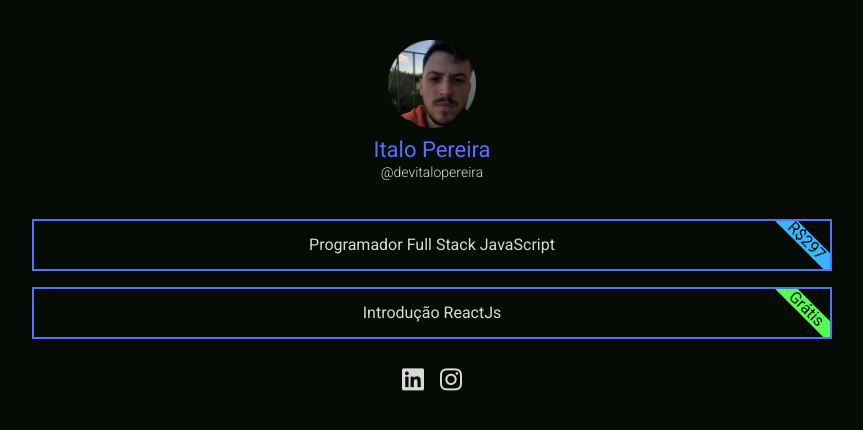
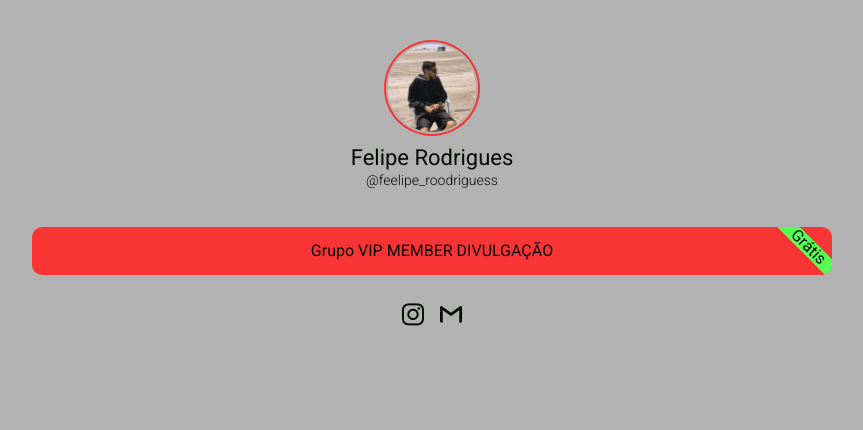
Before and after one commit to feelipe-roodriguess/linktree, a plain HTML site: page index.html in a window 1280 px wide. Shown: the whole page, without its empty margins (208-1071 px from the left). Drawn offline with nearby package versions, Linux system fonts and the light colour scheme.

Commit message:
change to filipe rodrigues profile

```diff
--- a/index.html
+++ b/index.html
@@ -3,55 +3,34 @@
 <head>
   <meta charset="UTF-8">
   <meta name="viewport" content="initial-scale=1.0">
-  <title>Italo Pereira</title>
+  <title>Felipe Rodrigues</title>
   <link rel="stylesheet" href="https://cdnjs.cloudflare.com/ajax/libs/meyer-reset/2.0/reset.css">
   <link rel="stylesheet" href="https://fonts.googleapis.com/css2?family=Roboto:wght@300;400;500&display=swap">
   <link rel="stylesheet" href="./styles/icons.css">
   <link rel="stylesheet" href="./styles/base.css">
-    <!-- Facebook Pixel Code -->
-  <script>
-    !function(f,b,e,v,n,t,s)
-    {if(f.fbq)return;n=f.fbq=function(){n.callMethod?
-    n.callMethod.apply(n,arguments):n.queue.push(arguments)};
-    if(!f._fbq)f._fbq=n;n.push=n;n.loaded=!0;n.version='2.0';
-    n.queue=[];t=b.createElement(e);t.async=!0;
-    t.src=v;s=b.getElementsByTagName(e)[0];
-    s.parentNode.insertBefore(t,s)}(window, document,'script',
-    'https://connect.facebook.net/en_US/fbevents.js');
-    fbq('init', '623310528575684');
-    fbq('track', 'PageView');
-  </script>
-  <noscript><img height="1" width="1" style="display:none"
-    src="https://www.facebook.com/tr?id=623310528575684&ev=PageView&noscript=1"
-  /></noscript>
-  <!-- End Facebook Pixel Code -->
 </head>
 <body>
   <article class="page-wrapper">
     <section class="profile">
-      <img class="profile__avatar" src="./img/avatar.png" alt="avatar">
-      <h2 class="profile__name">Italo Pereira</h2>
-      <h3 class="profile__user">@devitalopereira</h3>
+      <img class="profile__avatar" src="./img/avatar.jpeg" alt="avatar">
+      <h2 class="profile__name">Felipe Rodrigues</h2>
+      <h3 class="profile__user">@feelipe_roodriguess</h3>
     </section>
 
     <section class="links">
-      <a class="links__item --primary" href="https://go.hotmart.com/E34768914H?ap=5b5e" target="_blank">
-        <span>Programador Full Stack JavaScript</span>
-        <span class="links__item__badge">R$297</span>
-      </a>
-      <a class="links__item --primary" href="https://go.hotmart.com/E34768914H?ap=31d0" target="_blank">
-        <span>Introdução ReactJs</span>
+      <a class="links__item --primary" href="https://wa.me/555399608668?text=Ol%C3%A1%2C%20gostaria%20de%20saber%20mais%20sobre%20o%20grupo%20VIP%20MEMBER%20DIVULGA%C3%87%C3%83O%0A" target="_blank">
+        <span>Grupo VIP MEMBER DIVULGAÇÃO</span>
         <span class="links__item__badge --free">Grátis</span>
       </a>
     </section>
   </article>
   <footer class="footer">
     <div class="page-wrapper">
-      <a href="https://www.linkedin.com/in/italo-pereira-59603815a/" target="_blank">
-        <span class="icon-linkedin"></span>
+      <a href="https://www.instagram.com/feelipe_roodriguess/" target="_blank">
+        <span class="icon-instagram"></span>
       </a>
-      <a href="https://www.instagram.com/devitalopereira/" target="_blank">
-        <span class="icon-instagram"></span>
+      <a href="mailto:felipe.contato1260@gmail.com" target="_blank">
+        <span class="icon-gmail"></span>
       </a>
     </div>
   </footer>
--- a/styles/base.css
+++ b/styles/base.css
@@ -2,8 +2,8 @@ body {
   font-family: 'Roboto';
   font-size: 16px;
   font-weight: 400;
-  background: #070B06;
-  color: #D9D9D9;
+  background: #b2b2b2;
+  color: #070B06;
   margin-bottom: 50px;
   padding-top: 40px;
 }
@@ -32,10 +32,13 @@ a {
 .profile .profile__avatar {
   width: 88px;
   margin-bottom: 8px;
+  border-radius: 50%;
+  border: 2px solid #f83434;
+  padding: 2px;
 }
 
 .profile .profile__name {
-  color: #5271FF;
+  color: #070B06;
   margin-bottom: 4px;
   font-size: 22px;
 }
@@ -67,7 +70,8 @@ a {
 }
 
 .links .links__item.--primary {
-  border: 2px solid #5271FF;
+  background: #f83434;
+  border-radius: 10px;
 }
 
 .links .links__item .links__item__badge {
--- a/styles/icons.css
+++ b/styles/icons.css
@@ -1,10 +1,10 @@
 @font-face {
   font-family: 'icomoon';
-  src:  url('../fonts/icomoon.eot?88mw7');
-  src:  url('../fonts/icomoon.eot?88mw7#iefix') format('embedded-opentype'),
-    url('../fonts/icomoon.ttf?88mw7') format('truetype'),
-    url('../fonts/icomoon.woff?88mw7') format('woff'),
-    url('../fonts/icomoon.svg?88mw7#icomoon') format('svg');
+  src:  url('../fonts/icomoon.eot?rsdaok');
+  src:  url('../fonts/icomoon.eot?rsdaok#iefix') format('embedded-opentype'),
+    url('../fonts/icomoon.ttf?rsdaok') format('truetype'),
+    url('../fonts/icomoon.woff?rsdaok') format('woff'),
+    url('../fonts/icomoon.svg?rsdaok#icomoon') format('svg');
   font-weight: normal;
   font-style: normal;
   font-display: block;
@@ -25,11 +25,10 @@
   -moz-osx-font-smoothing: grayscale;
 }
 
+.icon-gmail:before {
+  content: "\e902";
+}
+
 .icon-instagram:before {
   content: "\e900";
-  /* color: #e4405f; */
 }
-.icon-linkedin:before {
-  content: "\e901";
-  /* color: #0077b5; */
-}
```
Also changed, not shown: selection.json (+1 -1 lines), fonts/icomoon.ttf, fonts/icomoon.woff, img/avatar.jpeg (added), img/avatar.png (deleted), 2 other files.
